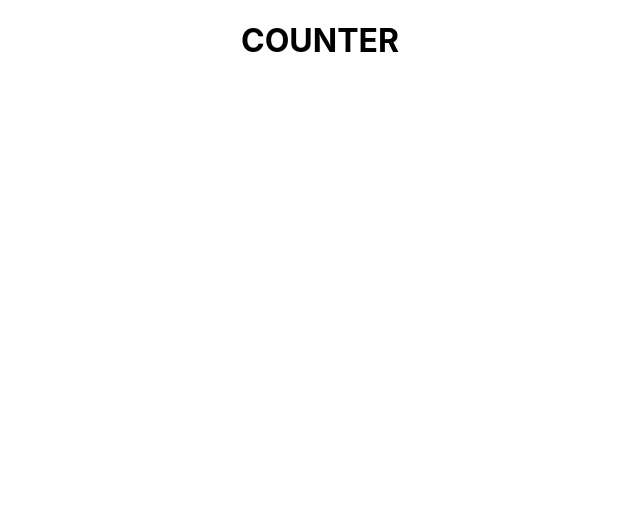
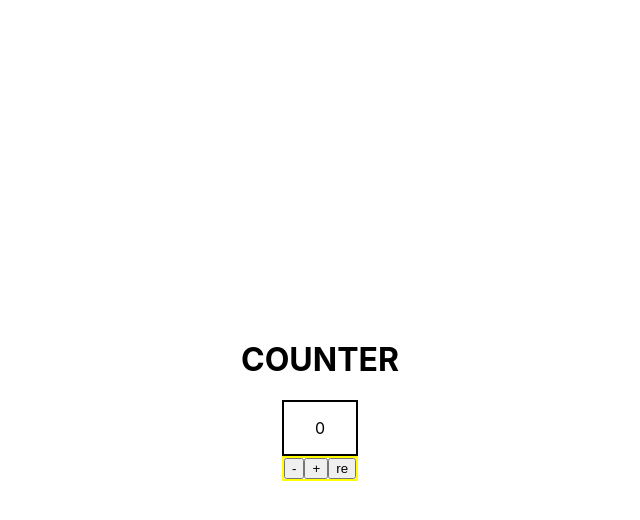
Before and after one commit to buldar/ReCounter, a React (Create React App) app: page / in a window 1280 px wide. Shown: the top 520 px of the page, without its empty margins (320-960 px from the left). Built offline with nearby package versions, Linux system fonts and the light colour scheme.

Commit message:
first layout

```diff
--- a/src/App.css
+++ b/src/App.css
@@ -1,38 +1,32 @@
 .App {
-  text-align: center;
+    width: 100vw;
+    height: 100vh;
+    display: flex;
+    flex-direction: column;
+    align-items: center;
+    justify-content: center;
+
+
 }
 
-.App-logo {
-  height: 40vmin;
-  pointer-events: none;
+.Header {
+
+
 }
 
-@media (prefers-reduced-motion: no-preference) {
-  .App-logo {
-    animation: App-logo-spin infinite 20s linear;
-  }
+.Counter {
+
+
 }
 
-.App-header {
-  background-color: #282c34;
-  min-height: 100vh;
-  display: flex;
-  flex-direction: column;
-  align-items: center;
-  justify-content: center;
-  font-size: calc(10px + 2vmin);
-  color: white;
+.Display {
+    border: solid black 2px;
+    text-align: center;
+
 }
 
-.App-link {
-  color: #61dafb;
+.Functions {
+    display: flex;
+    justify-content: space-around;
+    border: solid yellow 2px;
 }
-
-@keyframes App-logo-spin {
-  from {
-    transform: rotate(0deg);
-  }
-  to {
-    transform: rotate(360deg);
-  }
-}
--- a/src/App.tsx
+++ b/src/App.tsx
@@ -2,10 +2,27 @@ import React from 'react';
 import logo from './logo.svg';
 import './App.css';
 
+export let state = {
+    currentValue: 0,
+
+}
+
 function App() {
     return (
         <div className="App">
-            <h1>COUNTER</h1>
+            <div className='Header'>
+                <h1>COUNTER</h1>
+            </div>
+            <div className='Counter'>
+                <div className='Display'>
+                    <p>{state.currentValue}</p>
+                </div>
+                <div className='Functions'>
+                    <button>-</button>
+                    <button>+</button>
+                    <button>re</button>
+                </div>
+            </div>
         </div>
     );
 }
```
